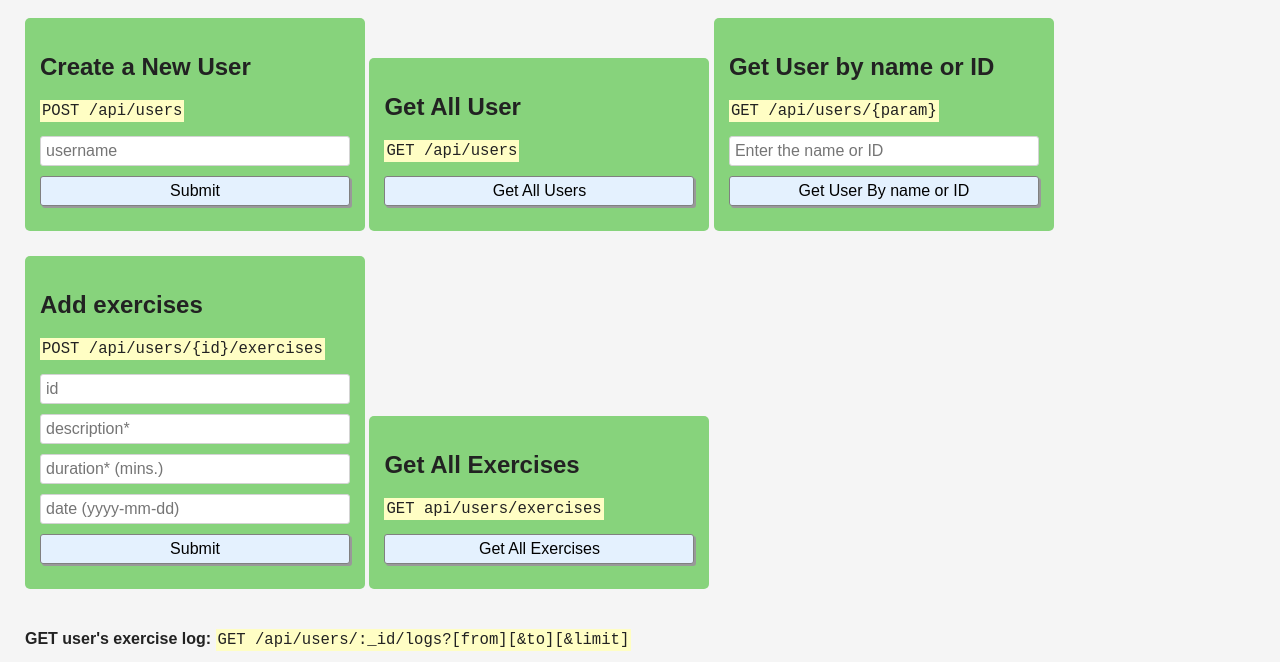
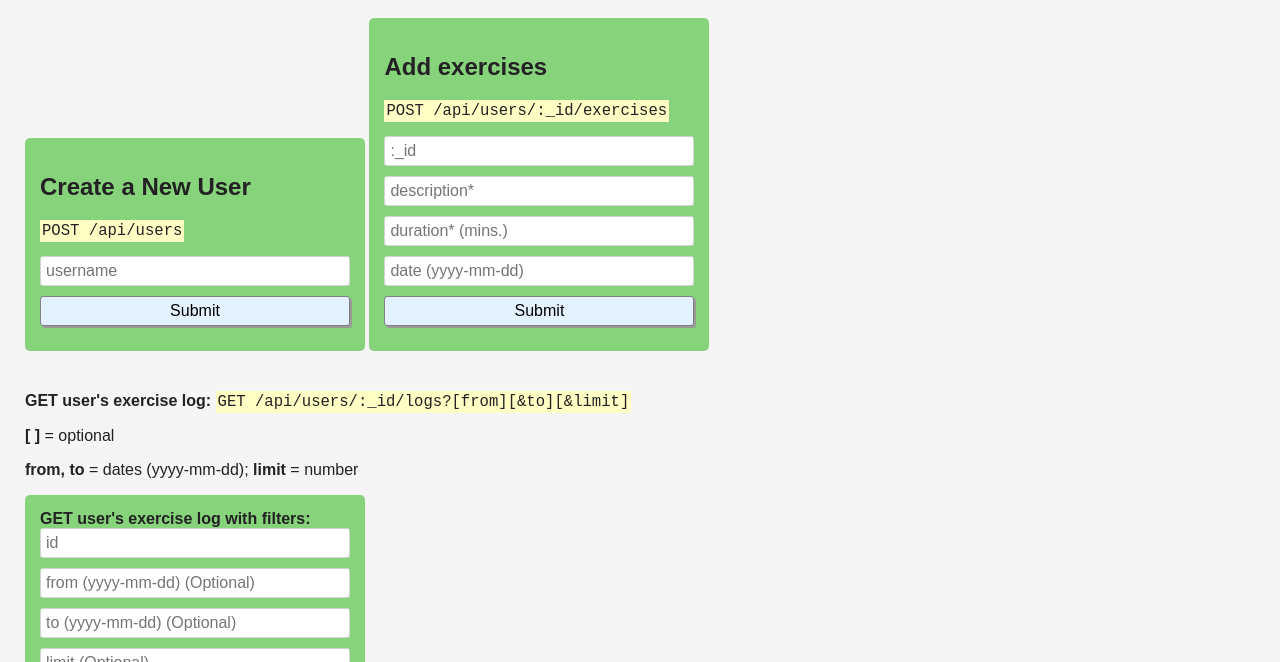
Before and after one commit to pganesan-lang/Node_js, a website: page src/views/index.html in a window 1280 px wide. Shown: the part 65-727 px from the top of the page. Drawn offline with Linux system fonts and the light colour scheme; files that its build step writes are made by us from their sources.

Commit message:
Update Node.js boilerplate code.

```diff
--- a/src/views/index.html
+++ b/src/views/index.html
@@ -14,37 +14,19 @@
     />
     <link href="style.css" rel="stylesheet" type="text/css" />
   </head>
-
   <body>
     <div class="container">
       <h1>Exercise tracker</h1>
-
       <form action="/api/users" method="post">
         <h2>Create a New User</h2>
         <p><code>POST /api/users</code></p>
-        <input id="uname" type="text" name="username" placeholder="username" required/>
+        <input id="uname" type="text" name="username" placeholder="username" />
         <input type="submit" value="Submit" />
       </form>
-
-      <form action="/api/users" method="get">
-        <h2>Get All User</h2>
-        <p><code>GET /api/users</code></p>
-        <input type="submit" value="Get All Users" />
-      </form>
-
-
-      <form action="/api/users/:param" method="get" id="get_user_by_name_form">
-        <h2>Get User by name or ID</h2>
-        <p><code>GET /api/users/{param}</code></p>
-        <input id="u_name" type="text" placeholder="Enter the name or ID" required/>
-        <input type="submit" value="Get User By name or ID"  />
-      </form>
-
-
       <form action="/api/users/:_id/exercises" id="exercise-form" method="post">
         <h2>Add exercises</h2>
-        <p><code>POST /api/users/{id}/exercises</code></p>
-        <input id="uid" type="text" name="id" placeholder="id" />
+        <p><code>POST /api/users/:_id/exercises</code></p>
+        <input id="uid" type="text" name=":_id" placeholder=":_id" />
         <input
           id="desc"
           type="text"
@@ -65,25 +47,21 @@
         />
         <input type="submit" value="Submit" />
       </form>
-
-      <form action="/api/users/exercises" method="get">
-        <h2>Get All Exercises</h2>
-        <p><code>GET api/users/exercises</code></p>
-        <input type="submit" value="Get All Exercises" />
-      </form>
-
       <p>
         <strong>GET user's exercise log: </strong>
         <code>GET /api/users/:_id/logs?[from][&amp;to][&amp;limit]</code>
       </p>
-
-      <form
+      <p><strong>[ ]</strong> = optional</p>
+      <p>
+        <strong>from, to</strong> = dates (yyyy-mm-dd); <strong>limit</strong> =
+        number
+      </p>
+         <form
         action="/api/users/:_id/logs?[from][&amp;to][&amp;limit]"
         method="get"
         id="get_log_by_filter_form"
       >
         <strong> GET user's exercise log with filters: </strong>
-
           <input id="uid_get_log_by_filter" type="text"  placeholder="id"  required/>
           <input
             id="from"
@@ -107,21 +85,15 @@
         </form>
       </form>
     </div>
-
     <script>
+      const logFrom=document.getElementById("get_log_by_filter_form");
       const exerciseForm = document.getElementById("exercise-form");
-      const logFrom=document.getElementById("get_log_by_filter_form");
-      const getUserForm=document.getElementById("get_user_by_name_form");
-
-
       exerciseForm.addEventListener("submit", () => {
-        const userId = document.getElementById("uid").value||' ';
+        const userId = document.getElementById("uid").value;
         exerciseForm.action = `/api/users/${userId}/exercises`;
-
         exerciseForm.submit();
       });
-
-      logFrom.addEventListener("submit",()=>{
+       logFrom.addEventListener("submit",()=>{
        const userId = document.getElementById("uid_get_log_by_filter").value;
        const limit=document.getElementById("limit").value;
        const from=document.getElementById("from").value;
@@ -130,20 +102,8 @@
        to.name=to?"to":'';
        limit.name=limit ?"limit":'';
        logFrom.action=`/api/users/${userId}/logs`
-
        logFrom.submit()
       })
-
-      getUserForm.addEventListener("submit",()=>{
-        const userName = document.getElementById("u_name").value ||' ';
-        getUserForm.action = `/api/users/${userName}`;
-
-        getUserForm.submit();
-      })
-
-
-
-
     </script>
   </body>
 </html>
```
